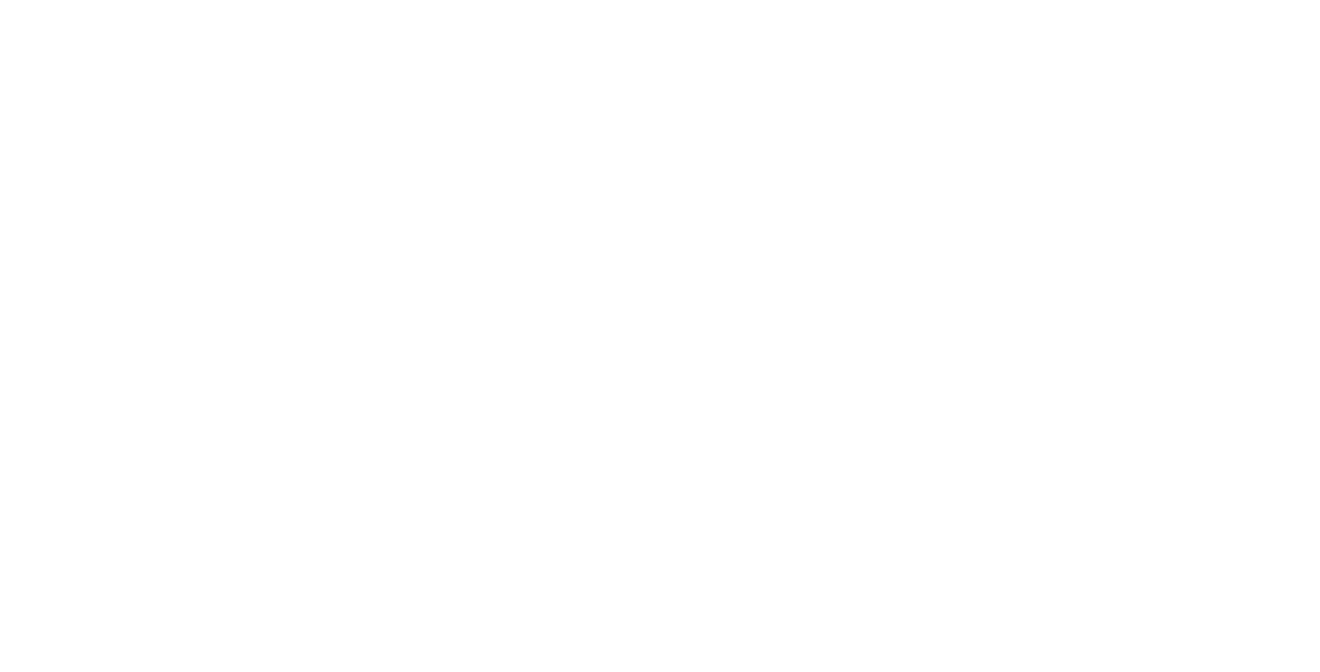
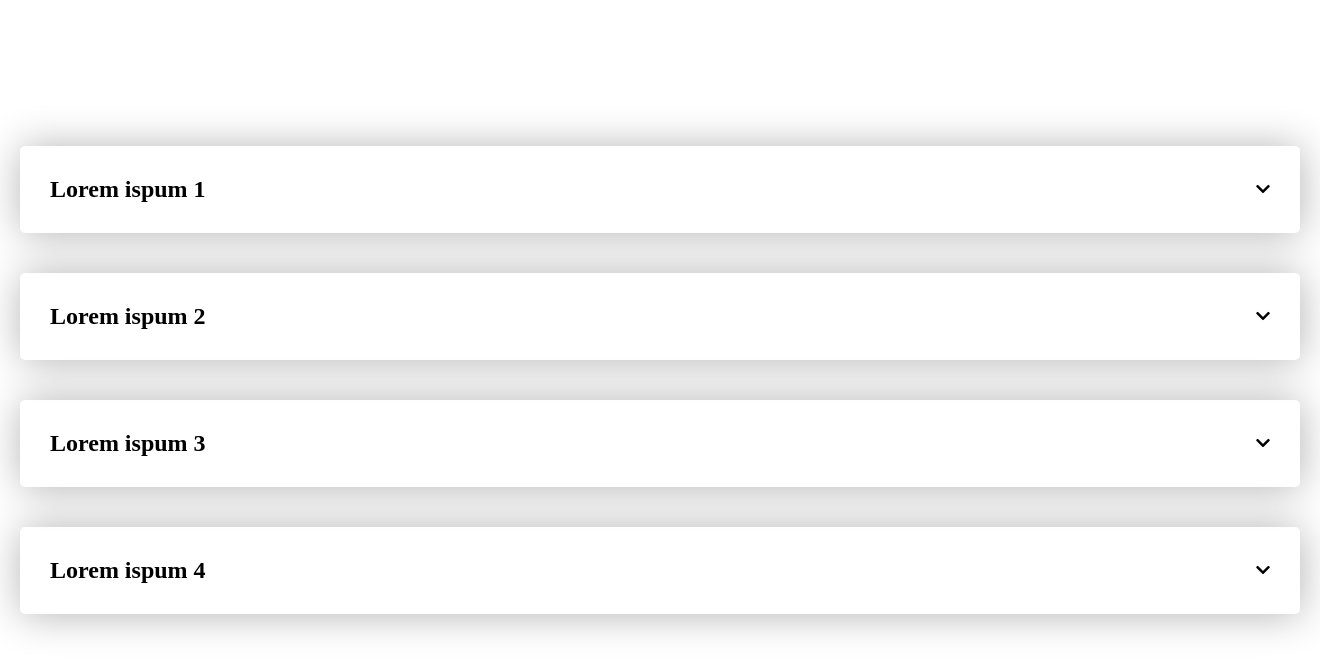
Before and after one commit to AndjelaMitic/accordion, a plain HTML site: page index.html in a window 1280 px wide. Shown: the whole page, 1320 px wide, since content can reach past the window. Drawn offline with Linux system fonts and the light colour scheme.

Commit message:
Create HTML structure, style, and beginig of JavaScript

```diff
--- /dev/null
+++ b/app.js
@@ -0,0 +1,51 @@
+// ``
+
+const accordion = {};
+
+accordion.classes = {
+  context : 'js-accordion',
+  item: 'js-item',
+  heading : 'js-action',
+  arrow: 'js-arrow',
+  content: 'js-content'
+},
+
+accordion.states = {
+  itemSelected: 'accordion__item--selected',
+  titleSelected: 'accordion__title--selected',
+  contentOpen: 'accordion__content--open'
+
+},
+
+accordion.selectors = {
+  ctx : document.getElementsByClassName(accordion.classes.context),
+  item: document.getElementsByClassName(accordion.classes.item),
+  heading : document.getElementsByClassName(accordion.classes.heading),
+  arrow : document.getElementsByClassName(accordion.classes.arrow),
+  content : document.getElementsByClassName(accordion.classes.content)
+};
+
+// DOM selectors
+const items = accordion.selectors.item;
+
+
+accordion.hideAll = () => {
+  console.log('Hide all.');
+},
+
+accordion.showFirst = () => {
+  console.log('Show all.');
+  accordion.hideAll();
+},
+accordion.showSelected = () => {
+  console.log('Show selected.');
+  accordion.hideAll();
+},
+
+accordion.init = () => {
+  accordion.showFirst();
+  accordion.showSelected();
+  console.log('All works.');
+},
+
+accordion.init();
--- a/index.html
+++ b/index.html
@@ -3,8 +3,63 @@
   <head>
     <meta charset="utf-8">
     <title>Accordion</title>
+    <link rel="stylesheet" type="text/css" href="style.css">
+    <script type="text/javascript" src='app.js'></script>
+    <link rel="stylesheet" href="https://use.fontawesome.com/releases/v5.6.1/css/all.css" integrity="sha384-gfdkjb5BdAXd+lj+gudLWI+BXq4IuLW5IT+brZEZsLFm++aCMlF1V92rMkPaX4PP" crossorigin="anonymous">
   </head>
   <body>
+    <section class="accordion js-accordion">
+      <div class="container">
+        <div class="accordion__item js-item">
+          <div class="accordion__heading js-action">
+            <h2 class="accordion__title">Lorem ispum 1</h2>
+            <span class="accordion__arrow js-arrow"><i class="fas fa-chevron-down"></i></span>
+          </div>
+          <div class="accordion__bottom js-content">
+            <p class="accordion__content">Lorem ipsum dolor sit amet, consectetur adipiscing elit, sed do eiusmod tempor incididunt ut labore et dolore magna aliqua.
+              Ut enim ad minim veniam, quis nostrud exercitation ullamco laboris nisi ut aliquip ex ea commodo consequat.
+              Duis aute irure dolor in reprehenderit in voluptate velit esse cillum dolore eu fugiat nulla pariatur.
+              Excepteur sint occaecat cupidatat non proident, sunt in culpa qui officia deserunt mollit anim id est laborum.</p>
+          </div>
+        </div>
+        <div class="accordion__item js-item">
+          <div class="accordion__heading js-action">
+            <h2 class="accordion__title">Lorem ispum 2</h2>
+            <span class="accordion__arrow js-arrow"><i class="fas fa-chevron-down"></i></span>
+          </div>
+          <div class="accordion__bottom js-content">
+            <p class="accordion__content">Lorem ipsum dolor sit amet, consectetur adipiscing elit, sed do eiusmod tempor incididunt ut labore et dolore magna aliqua.
+              Ut enim ad minim veniam, quis nostrud exercitation ullamco laboris nisi ut aliquip ex ea commodo consequat.
+              Duis aute irure dolor in reprehenderit in voluptate velit esse cillum dolore eu fugiat nulla pariatur.
+              Excepteur sint occaecat cupidatat non proident, sunt in culpa qui officia deserunt mollit anim id est laborum.</p>
+          </div>
+        </div>
+        <div class="accordion__item js-item">
+          <div class="accordion__heading js-action">
+            <h2 class="accordion__title">Lorem ispum 3</h2>
+            <span class="accordion__arrow js-arrow"><i class="fas fa-chevron-down"></i></span>
+          </div>
+          <div class="accordion__bottom js-content">
+            <p class="accordion__content">Lorem ipsum dolor sit amet, consectetur adipiscing elit, sed do eiusmod tempor incididunt ut labore et dolore magna aliqua.
+              Ut enim ad minim veniam, quis nostrud exercitation ullamco laboris nisi ut aliquip ex ea commodo consequat.
+              Duis aute irure dolor in reprehenderit in voluptate velit esse cillum dolore eu fugiat nulla pariatur.
+              Excepteur sint occaecat cupidatat non proident, sunt in culpa qui officia deserunt mollit anim id est laborum.</p>
+          </div>
+        </div>
+        <div class="accordion__item js-item">
+          <div class="accordion__heading js-action">
+            <h2 class="accordion__title">Lorem ispum 4</h2>
+            <span class="accordion__arrow js-arrow"><i class="fas fa-chevron-down"></i></span>
+          </div>
+          <div class="accordion__bottom js-content">
+            <p class="accordion__content">Lorem ipsum dolor sit amet, consectetur adipiscing elit, sed do eiusmod tempor incididunt ut labore et dolore magna aliqua.
+              Ut enim ad minim veniam, quis nostrud exercitation ullamco laboris nisi ut aliquip ex ea commodo consequat.
+              Duis aute irure dolor in reprehenderit in voluptate velit esse cillum dolore eu fugiat nulla pariatur.
+              Excepteur sint occaecat cupidatat non proident, sunt in culpa qui officia deserunt mollit anim id est laborum.</p>
+          </div>
+        </div>
+      </div>
+    </section>
 
   </body>
 </html>
--- /dev/null
+++ b/style.css
@@ -0,0 +1,42 @@
+body{
+  min-height: 100vh;
+  margin: 0;
+  display: flex;
+  align-items: center;
+  justify-content: center;
+  flex-wrap: wrap;
+}
+.container{
+  padding: 0 20px;
+  max-width: 1480px;
+  width: 100%;
+  margin: 0 auto;
+
+}
+.accordion__item{
+  margin-bottom: 40px;
+  box-shadow: 1px 1px 40px 0px rgba(0,0,0,0.3);
+  -webkit-box-shadow: 1px 1px 40px 0px rgba(0,0,0,0.3);
+  -moz-box-shadow: 1px 1px 40px 0px rgba(0,0,0,0.3);
+  overflow: hidden;
+  border-radius: 5px;
+
+
+}
+.accordion__heading{
+  display: flex;
+  justify-content: space-between;
+  align-items: center;
+  padding: 30px 30px;
+  cursor: pointer;
+}
+.accordion__title{
+  margin: 0;
+}
+.accordion__bottom{
+  height: 0;
+}
+.accordion__content{
+  padding: 0px 20px;
+  margin: 0;
+}
```
